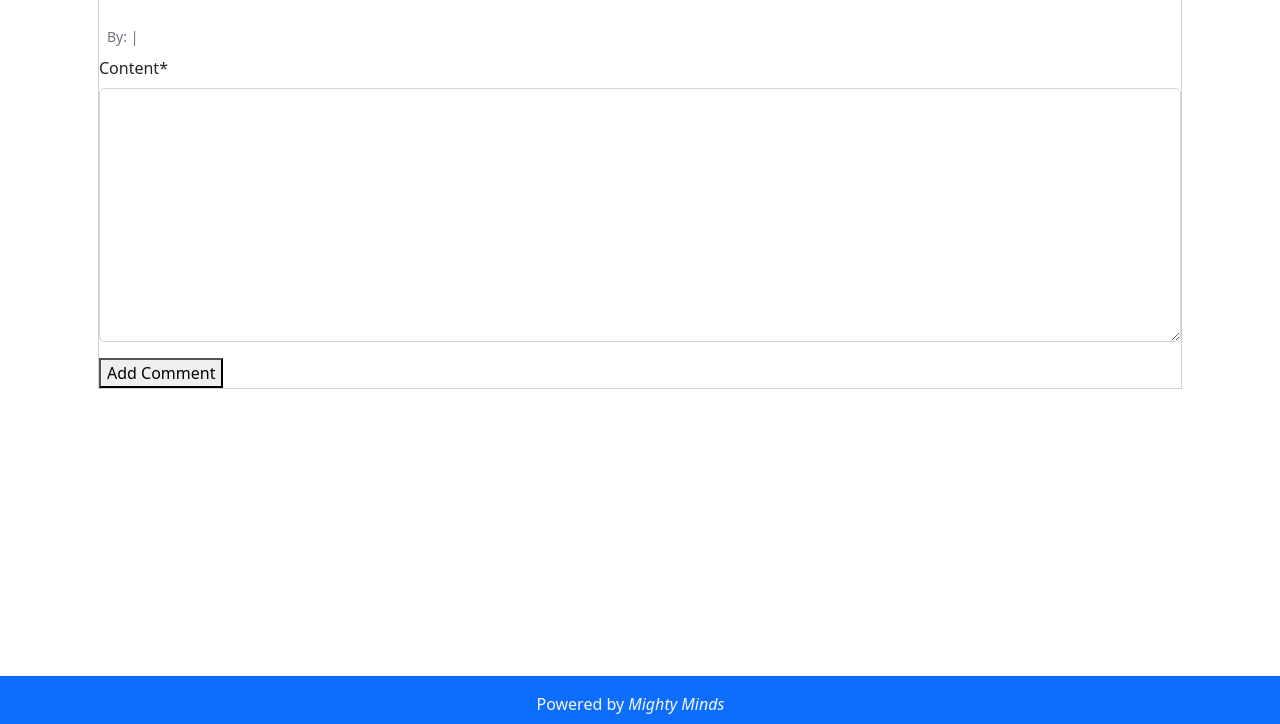
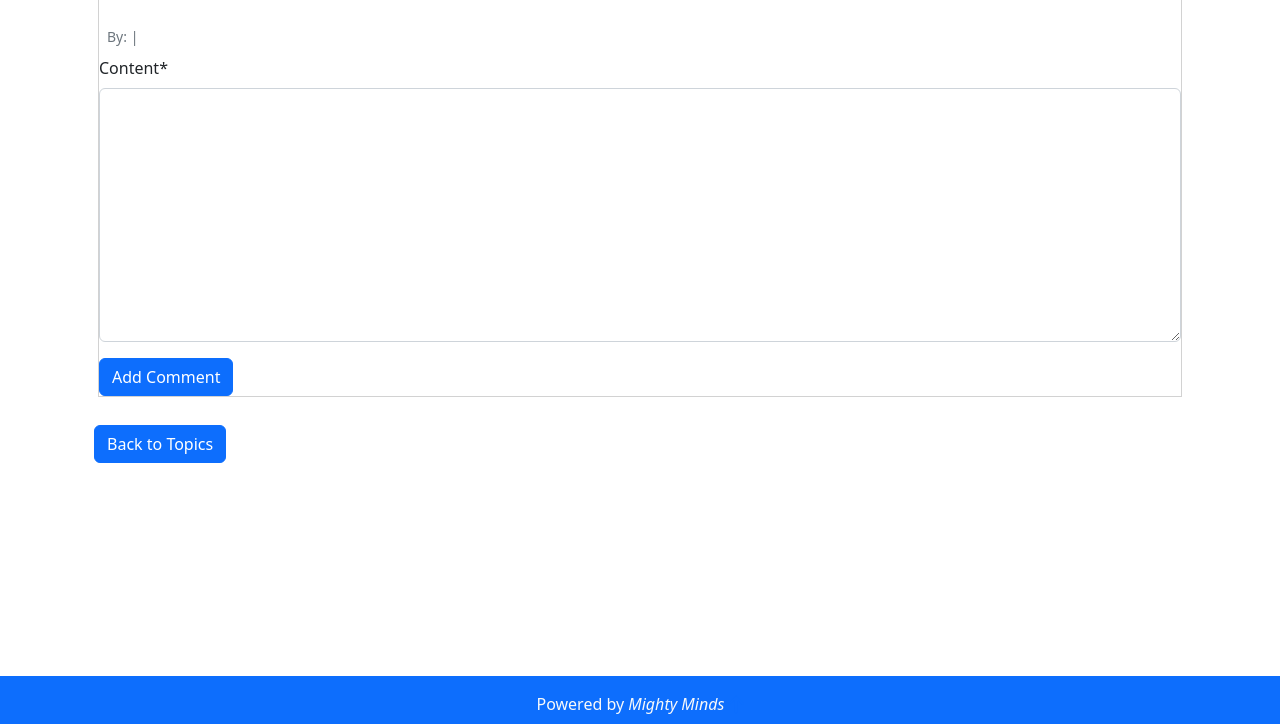
Before and after one commit to Edb83/breaking-the-silence, a Django app: template forum/templates/forum/post_detail.html in a window 1280 px wide. Shown: the part 76-800 px from the top of the page. Run offline with Django 4.2, Linux system fonts and the light colour scheme; the template is opened without the code that fills it: values that come from a table or form of the project are taken from there, others are empty; some libraries are stand-ins or nearby versions.

Commit message:
Add back buttons in post detail, topic detail, bootstrapped button on add comment

```diff
--- a/forum/templates/forum/post_detail.html
+++ b/forum/templates/forum/post_detail.html
@@ -11,9 +11,10 @@
     <form method="post">
       {% csrf_token %}
       {{ form|crispy }}
-      <button type="submit">Add Comment</button>
+      <button type="submit" class="btn btn-primary">Add Comment</button>
     </form>
   </div>
+  <a href="{% url 'topics' %}" class="btn btn-primary my-4">Back to Topics</a>
   <div>
     {% include "forum/comment_list.html" %}
   </div>
@@ -25,8 +26,9 @@
     <form method="post">
       {% csrf_token %}
       {{ form|crispy }}
-      <button type="submit">Add Comment</button>
+      <button type="submit" class="btn btn-primary">Add Comment</button>
     </form>
+    <a href="{% url 'topics' %}" class="btn btn-primary my-4">Back to Topics</a>
   {% endif %}
 {% endif %}
 {% endblock %}
--- a/forum/templates/forum/topic_detail.html
+++ b/forum/templates/forum/topic_detail.html
@@ -48,5 +48,6 @@
     {{ form|crispy }}
     <button type="submit" class="btn btn-primary">Add Post</button>
   </form>
+  <a href="{% url 'topics' %}" class="btn btn-primary my-4">Back to Topics</a>
 {% endif %}
 {% endblock %}
```
